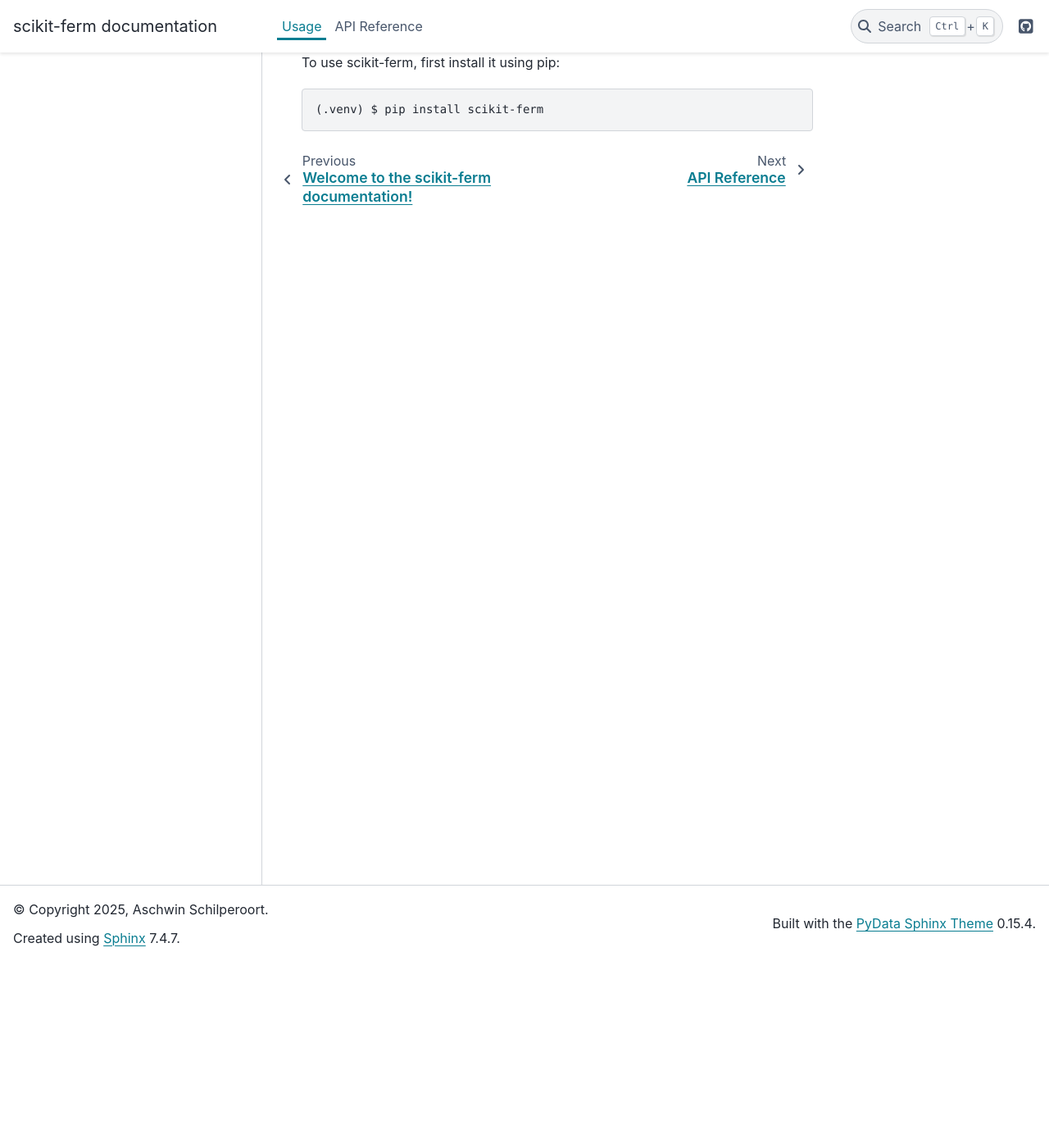
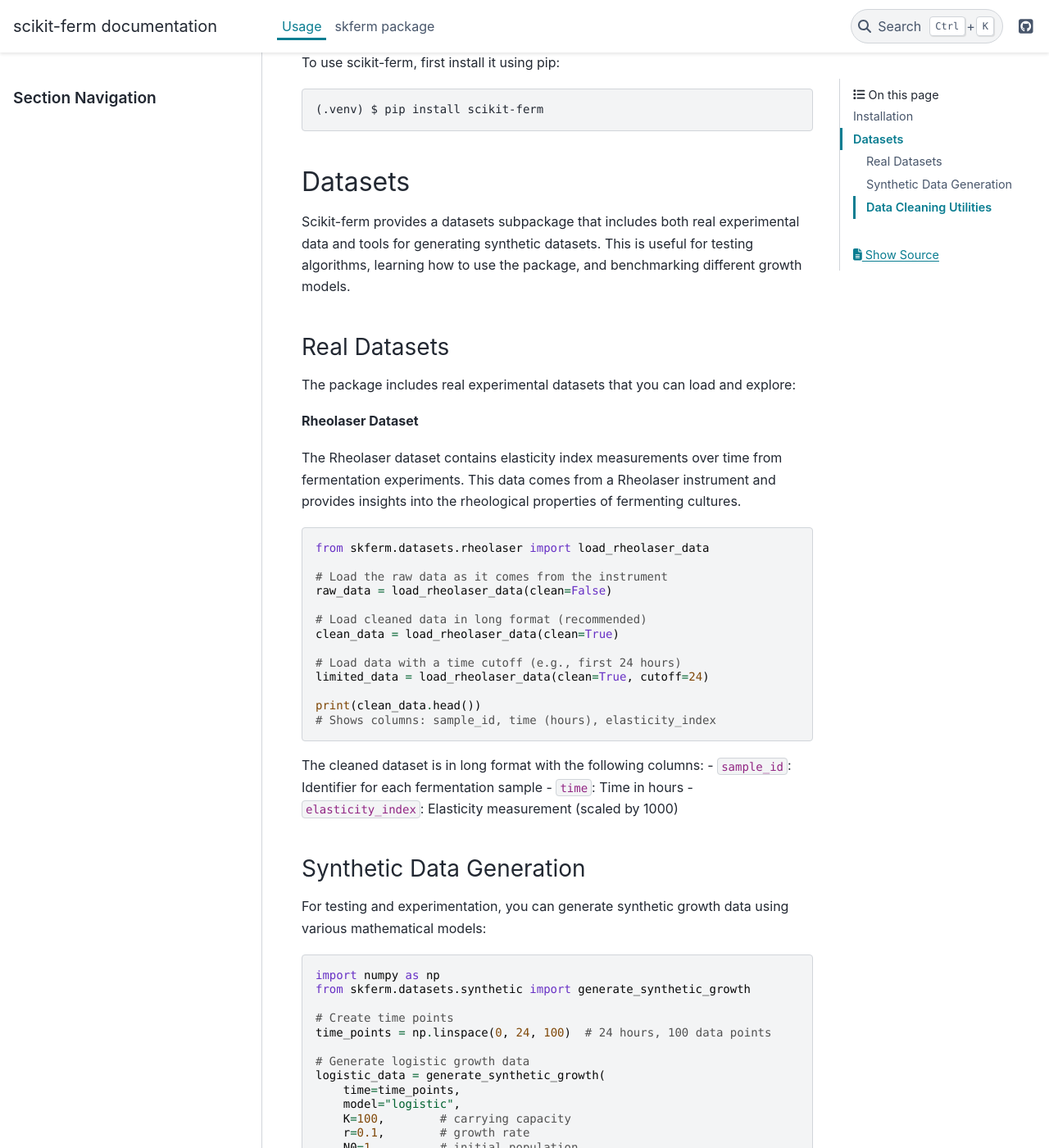
Before and after one commit to Aschwins/scikit-ferm, a Sphinx documentation site: the page built from docs/source/usage.rst, in a window 1280 px wide and 1400 px high, scrolled down 227 px. Shown: the whole window at 82% size. Built offline with Sphinx 7.4.7 and the PyData theme 0.15.4, drawn with Linux system fonts in a browser that asks for light colours; some of the changed text lies outside the part shown.

```diff
--- a/docs/source/index.rst
+++ b/docs/source/index.rst
@@ -24,7 +24,7 @@ Contents
    :maxdepth: 2
 
    usage
-   api
+   skferm
 
 Indices and tables
 ==================
--- a/docs/source/skferm.rst
+++ b/docs/source/skferm.rst
@@ -10,6 +10,7 @@ Subpackages
    skferm.data
    skferm.datasets
    skferm.growth_models
+   skferm.interpolate
    skferm.smoothing
 
 Submodules
--- a/docs/source/usage.rst
+++ b/docs/source/usage.rst
@@ -11,3 +11,118 @@ To use scikit-ferm, first install it using pip:
 .. code-block:: console
 
    (.venv) $ pip install scikit-ferm
+
+Datasets
+--------
+
+Scikit-ferm provides a datasets subpackage that includes both real experimental data and tools for generating synthetic datasets. This is useful for testing algorithms, learning how to use the package, and benchmarking different growth models.
+
+Real Datasets
+~~~~~~~~~~~~~
+
+The package includes real experimental datasets that you can load and explore:
+
+**Rheolaser Dataset**
+
+The Rheolaser dataset contains elasticity index measurements over time from fermentation experiments. This data comes from a Rheolaser instrument and provides insights into the rheological properties of fermenting cultures.
+
+.. code-block:: python
+
+   from skferm.datasets.rheolaser import load_rheolaser_data
+
+   # Load the raw data as it comes from the instrument
+   raw_data = load_rheolaser_data(clean=False)
+
+   # Load cleaned data in long format (recommended)
+   clean_data = load_rheolaser_data(clean=True)
+
+   # Load data with a time cutoff (e.g., first 24 hours)
+   limited_data = load_rheolaser_data(clean=True, cutoff=24)
+
+   print(clean_data.head())
+   # Shows columns: sample_id, time (hours), elasticity_index
+
+The cleaned dataset is in long format with the following columns:
+- ``sample_id``: Identifier for each fermentation sample
+- ``time``: Time in hours
+- ``elasticity_index``: Elasticity measurement (scaled by 1000)
+
+Synthetic Data Generation
+~~~~~~~~~~~~~~~~~~~~~~~~~
+
+For testing and experimentation, you can generate synthetic growth data using various mathematical models:
+
+.. code-block:: python
+
+   import numpy as np
+   from skferm.datasets.synthetic import generate_synthetic_growth
+
+   # Create time points
+   time_points = np.linspace(0, 24, 100)  # 24 hours, 100 data points
+
+   # Generate logistic growth data
+   logistic_data = generate_synthetic_growth(
+       time=time_points,
+       model="logistic",
+       K=100,        # carrying capacity
+       r=0.1,        # growth rate
+       N0=1,         # initial population
+       noise_std=2.0 # add some realistic noise
+   )
+
+   # Generate Gompertz growth data
+   gompertz_data = generate_synthetic_growth(
+       time=time_points,
+       model="gompertz",
+       A=100,        # asymptotic value
+       mu=0.5,       # maximum growth rate
+       lag=2.0,      # lag time
+       noise_std=1.5
+   )
+
+   # Generate modified Gompertz growth data
+   modified_gompertz_data = generate_synthetic_growth(
+       time=time_points,
+       model="modified_gompertz",
+       A=100,        # asymptotic value
+       mu=0.3,       # maximum growth rate
+       lag=3.0,      # lag time
+       noise_std=1.0
+   )
+
+**Available Growth Models:**
+
+- ``"logistic"``: Classic logistic growth model
+- ``"gompertz"``: Gompertz growth model
+- ``"modified_gompertz"``: Modified Gompertz growth model
+
+**Parameters:**
+
+- ``time``: Array-like time points where you want to generate data
+- ``model``: String specifying which growth model to use
+- ``noise_std``: Standard deviation of Gaussian noise to add (default: 0.0 for noiseless data)
+- ``**kwargs``: Model-specific parameters (K, r, N0 for logistic; A, mu, lag for Gompertz models)
+
+**Returns:**
+
+The function returns a dictionary with:
+- ``"time"``: The input time array
+- ``"population"``: The generated population values (with noise if specified)
+
+This makes it easy to create realistic synthetic datasets for testing your fermentation analysis pipelines or comparing different growth models.
+
+Data Cleaning Utilities
+~~~~~~~~~~~~~~~~~~~~~~~~
+
+The package also provides utilities for cleaning and preprocessing experimental data:
+
+.. code-block:: python
+
+   from skferm.datasets.rheolaser import clean_rheolaser
+   import pandas as pd
+
+   # If you have raw rheolaser data
+   raw_df = pd.read_csv('your_rheolaser_export.csv')
+   cleaned_df = clean_rheolaser(raw_df, cutoff=48)  # Keep only first 48 hours
+
+The ``clean_rheolaser`` function transforms the wide format output from Rheolaser instruments into a tidy long format suitable for analysis and visualization.
--- a/pyproject.toml
+++ b/pyproject.toml
@@ -27,6 +27,7 @@ Issues = "https://github.com/Aschwins/scikit-ferm/issues"
 [dependency-groups]
 docs = [
     "pydata-sphinx-theme>=0.16.1",
+    "sphinx-autobuild>=2024.10.3",
     "sphinx>=8.1.3",
 ]
 examples = [
```
Also changed, not shown: CONTRIBUTING.md (+14 -0 lines), README.md (+3 -1 lines), docs/source/api.rst (deleted, +0 -40 lines), 4 other files.
